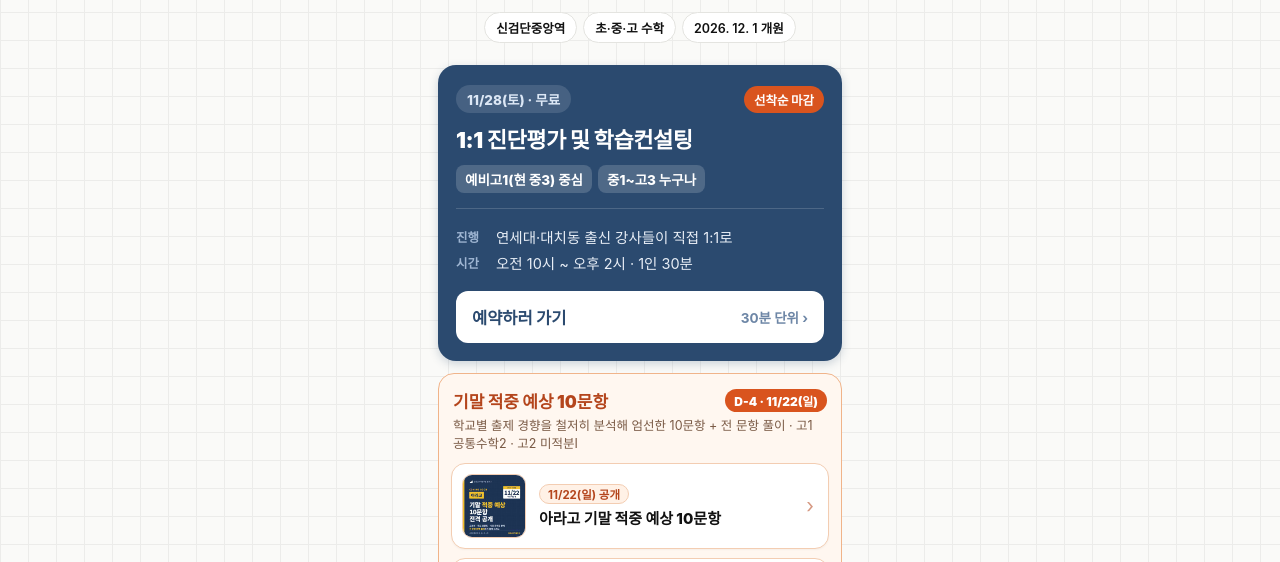
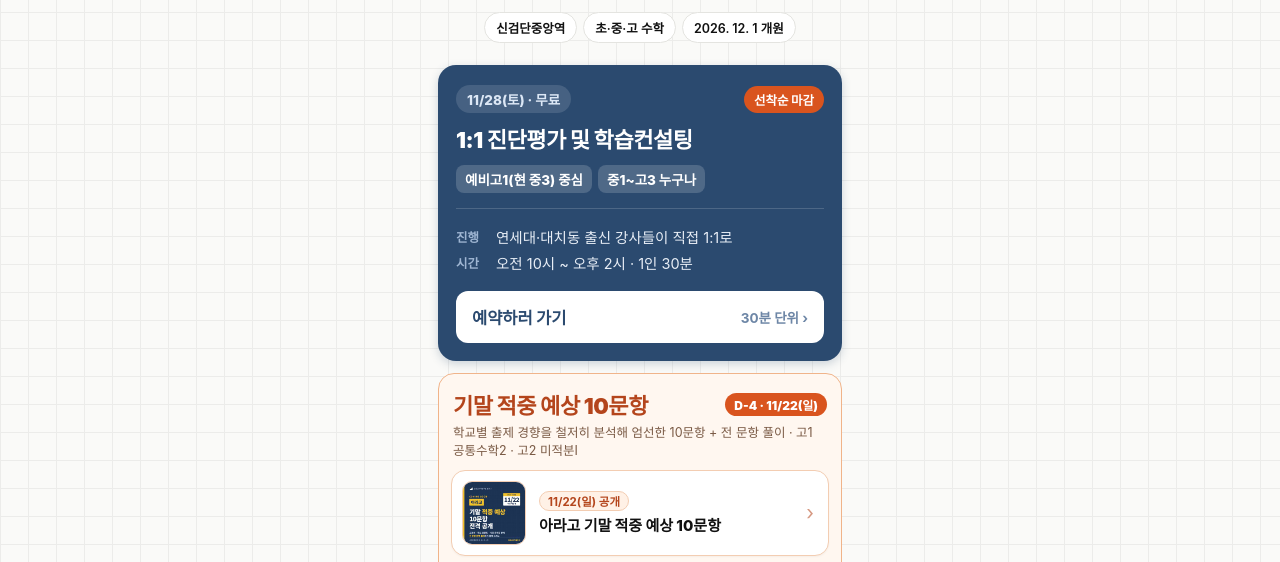
Before and after one commit to firstclassmath/firstclassmath.github.io, a plain HTML site: page index.html in a window 1280 px wide. Shown: the part 184-746 px from the top of the page. Drawn offline with Linux system fonts and the light colour scheme; no server answers.

Commit message:
적중 칸 제목을 예약 카드 제목과 같은 크기로
Co-Authored-By: Claude Opus 5.5 <noreply@anthropic.com>

```diff
--- a/index.html
+++ b/index.html
@@ -80,7 +80,8 @@ form.card input:focus,form.card select:focus,form.card textarea:focus{outline:2p
 .post[class*=c-] .ar{color:var(--c);opacity:.55}
 .hit{box-sizing:border-box;max-width:100%;background:#fff7f0;border:1.5px solid #f0b48a;border-radius:16px;padding:14px 12px 6px;margin-bottom:6px}
 .hit .hd{display:flex;flex-wrap:wrap;align-items:center;gap:8px;margin:0 2px 4px}
-.hit .hd b{font-size:17px;font-weight:900;color:#b4451c}
+.hit .hd b{font-size:22px;font-weight:900;color:#b4451c;letter-spacing:-.02em}
+@media(max-width:370px){.hit .hd b{font-size:20px}}
 .hit .hd .dd{margin-left:auto;font-size:12px;font-weight:900;color:#fff;background:#d9541e;border-radius:999px;padding:3px 9px;white-space:nowrap}
 .hit .sub{font-size:12.5px;color:#7a5a45;margin:0 2px 10px;line-height:1.45}
 .post.c-hit{--c:#b4451c;--t:#fff;--b:#f3cdb2}
```
